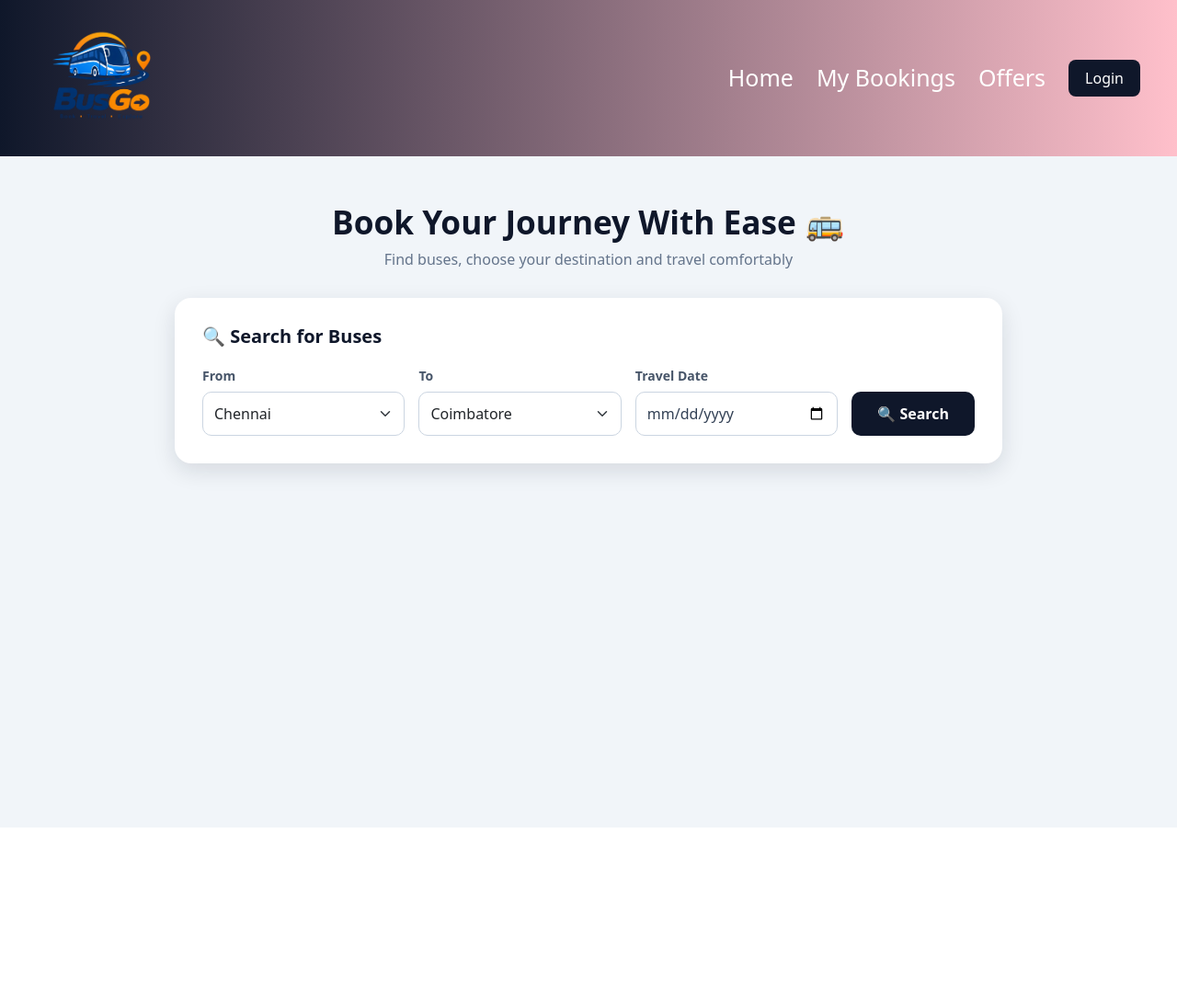
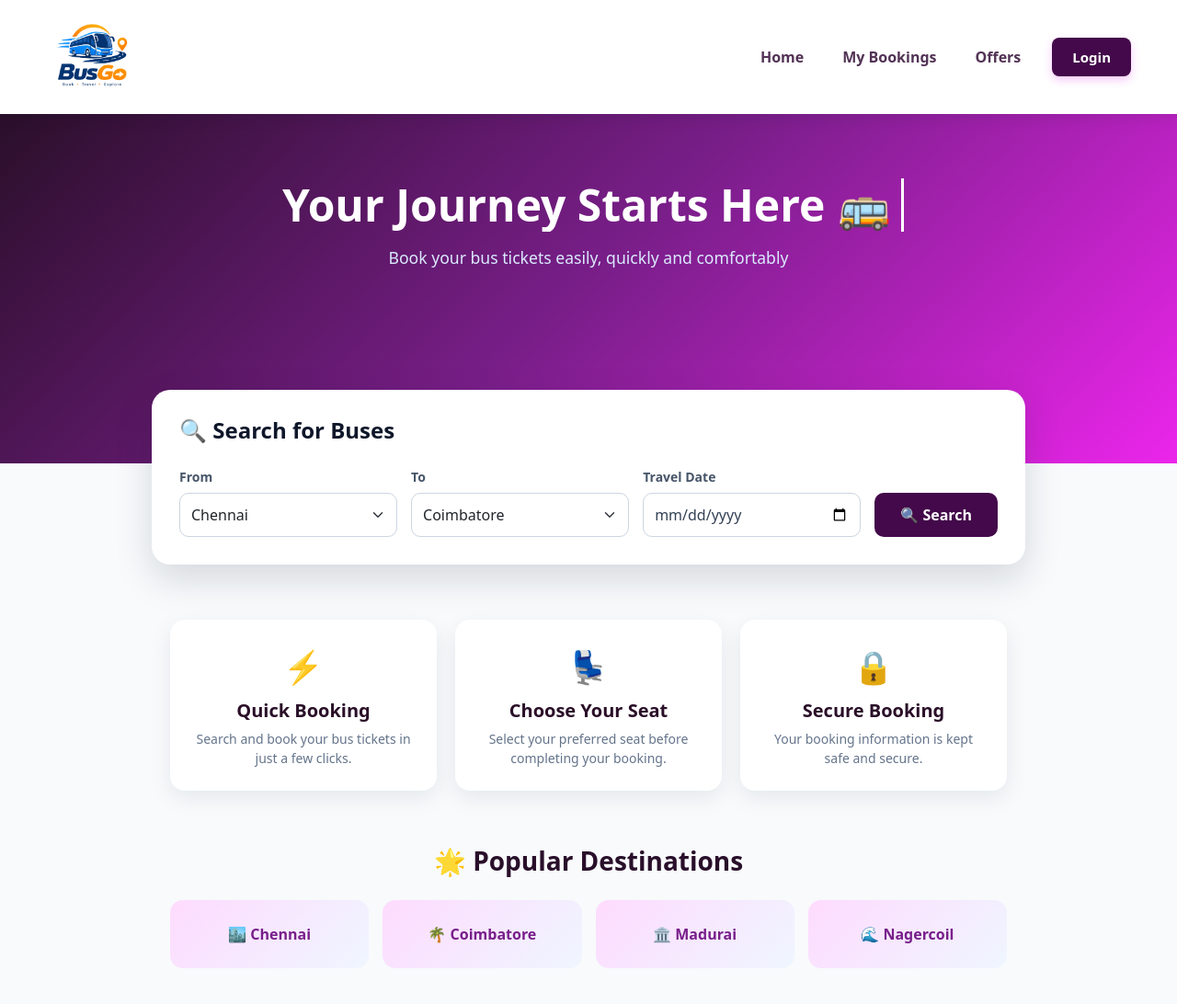
Before and after one commit to Hamrutha05/Bus-Ticket-Booking-App, a React (Vite) app: page / in a window 1280 px wide. Shown: the top 1092 px of the page at 92% size. Before the commit the page ends 900 px from the top, so only its background shows below. Built offline with nearby package versions, Linux system fonts and the light colour scheme.

Commit message:
Updated 6

```diff
--- a/src/components/BusSearch.jsx
+++ b/src/components/BusSearch.jsx
@@ -7,42 +7,77 @@ import BusList from './BusList';
 
 const Page = styled.div`
     min-height: calc(100vh - 70px);
-    background: #f1f5f9;
-    padding: 50px 20px;
+    background: #f8fafc;
+    padding-bottom: 60px;
 `;
 
 const Hero = styled.div`
+    min-height: 380px;
+    padding: 70px 20px 120px;
     text-align: center;
-    margin-bottom: 30px;
+    background: linear-gradient(
+        135deg,
+        #2a0f2a,
+        #7a1e8a,
+        #eb25eb
+    );
+    color: white;
 `;
 
-const Title = styled.h2`
-    font-size: 2.2rem;
-    font-weight: 700;
-    color: #0f172a;
-    margin-bottom: 8px;
+const Title = styled.h1`
+    font-size: 3rem;
+    font-weight: 800;
+    margin-bottom: 15px;
+    overflow: hidden;
+    white-space: nowrap;
+    border-right: 3px solid white;
+    width: 0;
+    margin-left: auto;
+    margin-right: auto;
+    animation: typing 3s steps(25, end) forwards,
+               blink 0.7s infinite;
+
+    @keyframes typing {
+        from {
+            width: 0;
+        }
+        to {
+            width: 25ch;
+        }
+    }
+
+    @keyframes blink {
+        50% {
+            border-color: transparent;
+        }
+    }
+
+    @media (max-width: 768px) {
+        font-size: 2.2rem;
+    }
 `;
 
 const Subtitle = styled.p`
-    color: #64748b;
-    font-size: 1rem;
-    margin: 0;
+    font-size: 1.1rem;
+    color: #dbeafe;
+    margin-bottom: 0;
 `;
 
-const Container = styled.div`
-    max-width: 900px;
-    margin: auto;
+const SearchContainer = styled.div`
+    max-width: 950px;
+    margin: -80px auto 0;
+    position: relative;
+    z-index: 2;
     background: white;
     padding: 30px;
-    border-radius: 18px;
-    box-shadow: 0px 8px 25px rgba(15, 23, 42, 0.12);
+    border-radius: 20px;
+    box-shadow: 0 15px 40px rgba(15, 23, 42, 0.15);
 `;
 
-const SearchTitle = styled.h5`
+const SearchTitle = styled.h4`
     color: #0f172a;
-    font-weight: 600;
-    text-align: left;
-    margin-bottom: 20px;
+    font-weight: 700;
+    margin-bottom: 25px;
 `;
 
 const SearchRow = styled.div`
@@ -100,15 +135,96 @@ const SearchButton = styled(Button)`
     padding: 0 28px;
     border-radius: 10px;
     font-weight: 600;
-    background: #0f172a;
+    background: #43094a;
     border: none;
 
     &:hover {
-        background: #0f172a;
+        background: #26032a;
     }
 
     @media (max-width: 768px) {
         width: 100%;
+    }
+`;
+
+const Features = styled.div`
+    max-width: 950px;
+    margin: 60px auto 0;
+    padding: 0 20px;
+    display: grid;
+    grid-template-columns: repeat(3, 1fr);
+    gap: 20px;
+
+    @media (max-width: 768px) {
+        grid-template-columns: 1fr;
+    }
+`;
+
+const FeatureCard = styled.div`
+    background: white;
+    padding: 25px;
+    border-radius: 16px;
+    text-align: center;
+    box-shadow: 0 8px 25px rgba(15, 23, 42, 0.08);
+    transition: 0.3s;
+
+    &:hover {
+        transform: translateY(-5px);
+        box-shadow: 0 12px 30px rgba(15, 23, 42, 0.12);
+    }
+`;
+
+const Icon = styled.div`
+    font-size: 35px;
+    margin-bottom: 10px;
+`;
+
+const FeatureTitle = styled.h5`
+    color: #2a0f28;
+    font-weight: 700;
+    margin-bottom: 8px;
+`;
+
+const FeatureText = styled.p`
+    color: #64748b;
+    font-size: 14px;
+    margin: 0;
+`;
+
+const DestinationSection = styled.div`
+    max-width: 950px;
+    margin: 60px auto 0;
+    padding: 0 20px;
+`;
+
+const SectionTitle = styled.h3`
+    text-align: center;
+    color: #290f2a;
+    font-weight: 700;
+    margin-bottom: 25px;
+`;
+
+const Destinations = styled.div`
+    display: grid;
+    grid-template-columns: repeat(4, 1fr);
+    gap: 15px;
+
+    @media (max-width: 768px) {
+        grid-template-columns: repeat(2, 1fr);
+    }
+`;
+
+const DestinationCard = styled.div`
+    background: linear-gradient(135deg, #fedbfe, #eff6ff);
+    padding: 25px 15px;
+    border-radius: 14px;
+    text-align: center;
+    color: #781e8a;
+    font-weight: 700;
+    transition: 0.3s;
+
+    &:hover {
+        transform: scale(1.03);
     }
 `;
 
@@ -117,25 +233,32 @@ export default function BusSearch({ searchState, setSearchState }) {
     const [filteredBus, setFilteredBus] = useState(null);
 
     const handleSearch = () => {
-        setFilteredBus(Buses.filter(
-            (data) =>
-                data.source === searchState.from &&
-                data.destination === searchState.to &&
-                data.availableDates.includes(searchState.date)
-        ));
+        setFilteredBus(
+            Buses.filter(
+                (data) =>
+                    data.source === searchState.from &&
+                    data.destination === searchState.to &&
+                    data.availableDates.includes(searchState.date)
+            )
+        );
     };
 
     return (
         <Page>
 
+            {/* HERO SECTION */}
             <Hero>
-                <Title>Book Your Journey With Ease 🚌</Title>
+                <Title>
+                    Your Journey Starts Here 🚌
+                </Title>
+
                 <Subtitle>
-                    Find buses, choose your destination and travel comfortably
+                    Book your bus tickets easily, quickly and comfortably
                 </Subtitle>
             </Hero>
 
-            <Container>
+            {/* SEARCH BOX */}
+            <SearchContainer>
 
                 <SearchTitle>
                     🔍 Search for Buses
@@ -205,7 +328,6 @@ export default function BusSearch({ searchState, setSearchState }) {
                     </Field>
 
                     <SearchButton
-                        variant="primary"
                         onClick={handleSearch}
                     >
                         🔍 Search
@@ -213,8 +335,9 @@ export default function BusSearch({ searchState, setSearchState }) {
 
                 </SearchRow>
 
-            </Container>
+            </SearchContainer>
 
+            {/* SEARCH RESULTS */}
             {filteredBus && filteredBus.length > 0 && (
                 <BusList buses={filteredBus} />
             )}
@@ -223,7 +346,7 @@ export default function BusSearch({ searchState, setSearchState }) {
                 <h3
                     style={{
                         textAlign: 'center',
-                        marginTop: '30px',
+                        marginTop: '40px',
                         color: '#64748b'
                     }}
                 >
@@ -231,6 +354,64 @@ export default function BusSearch({ searchState, setSearchState }) {
                 </h3>
             )}
 
+            {/* FEATURES */}
+            <Features>
+
+                <FeatureCard>
+                    <Icon>⚡</Icon>
+                    <FeatureTitle>Quick Booking</FeatureTitle>
+                    <FeatureText>
+                        Search and book your bus tickets in just a few clicks.
+                    </FeatureText>
+                </FeatureCard>
+
+                <FeatureCard>
+                    <Icon>💺</Icon>
+                    <FeatureTitle>Choose Your Seat</FeatureTitle>
+                    <FeatureText>
+                        Select your preferred seat before completing your booking.
+                    </FeatureText>
+                </FeatureCard>
+
+                <FeatureCard>
+                    <Icon>🔒</Icon>
+                    <FeatureTitle>Secure Booking</FeatureTitle>
+                    <FeatureText>
+                        Your booking information is kept safe and secure.
+                    </FeatureText>
+                </FeatureCard>
+
+            </Features>
+
+            {/* POPULAR DESTINATIONS */}
+            <DestinationSection>
+
+                <SectionTitle>
+                    🌟 Popular Destinations
+                </SectionTitle>
+
+                <Destinations>
+
+                    <DestinationCard>
+                        🏙️ Chennai
+                    </DestinationCard>
+
+                    <DestinationCard>
+                        🌴 Coimbatore
+                    </DestinationCard>
+
+                    <DestinationCard>
+                        🏛️ Madurai
+                    </DestinationCard>
+
+                    <DestinationCard>
+                        🌊 Nagercoil
+                    </DestinationCard>
+
+                </Destinations>
+
+            </DestinationSection>
+
         </Page>
     );
 }
--- a/src/components/Header.jsx
+++ b/src/components/Header.jsx
@@ -4,58 +4,104 @@ import { useNavigate } from 'react-router-dom'
 import logo from '../assets/logo.png'
 
 const HeaderContainer = styled.header`
-  background: linear-gradient(to right,#0f172a,pink) ;
-  color: white;
-  padding: 15px 40px;
+  background: rgba(255, 255, 255, 0.97);
+  color: #280f2a;
+  padding: 12px 50px;
   display: flex;
   justify-content: space-between;
   align-items: center;
-  box-shadow: 0 2px 10px rgba(0, 0, 0, 0.15);
+  box-shadow: 0 3px 15px rgba(15, 23, 42, 0.1);
+  position: sticky;
+  top: 0;
+  z-index: 1000;
+
+  @media (max-width: 768px) {
+    padding: 12px 20px;
+  }
 `
 
+const Logo = styled.img`
+  width: 100px;
+  height: auto;
+  cursor: pointer;
+  transition: 0.3s;
 
-
-const HeaderNav = styled.div`
-  display: flex;
-  gap: 25px;
-  align-items: center;
+  &:hover {
+    transform: scale(1.04);
+  }
 `
 
-const NavItem = styled.span`
-  font-size: 25px;
+const HeaderNav = styled.nav`
+  display: flex;
+  align-items: center;
+  gap: 10px;
+
+  @media (max-width: 768px) {
+    gap: 3px;
+  }
+`
+
+const NavItem = styled.button`
+  background: transparent;
+  border: none;
+  color: #523355;
+  font-size: 16px;
+  font-weight: 600;
+  padding: 10px 16px;
+  border-radius: 8px;
   cursor: pointer;
+  transition: all 0.25s ease;
 
   &:hover {
-    color: #60a5fa;
+    color: #43094a;
+    background: #feefff;
+  }
+
+  @media (max-width: 768px) {
+    font-size: 14px;
+    padding: 8px 9px;
   }
 `
 
 const LoginButton = styled.button`
-  background: #0f172a;
+  background: #43094a;
   color: white;
   border: none;
-  padding: 8px 18px;
+  padding: 10px 22px;
+  margin-left: 8px;
   border-radius: 8px;
   cursor: pointer;
-  font-weight: 500;
+  font-size: 15px;
+  font-weight: 600;
+  transition: all 0.25s ease;
+  box-shadow: 0 4px 10px rgba(222, 37, 235, 0.25);
 
   &:hover {
-    background: #1d4ed8;
+    background: #43094a;
+    transform: translateY(-1px);
+    box-shadow: 0 6px 14px rgba(194, 103, 204, 0.3);
   }
-`
-const Logo = styled.img`
-  width: 140px;
-  height: auto;
-  cursor: pointer;
+
+  @media (max-width: 768px) {
+    padding: 9px 14px;
+    font-size: 14px;
+  }
 `
 
 export default function Header() {
   const navigate = useNavigate()
+
   return (
     <HeaderContainer>
-      <Logo src={logo} alt="BusGo" onClick={() => navigate('/')} />
+
+      <Logo
+        src={logo}
+        alt="BusGo"
+        onClick={() => navigate('/')}
+      />
 
       <HeaderNav>
+
         <NavItem onClick={() => navigate('/')}>
           Home
         </NavItem>
@@ -71,7 +117,9 @@ export default function Header() {
         <LoginButton onClick={() => navigate('/login')}>
           Login
         </LoginButton>
+
       </HeaderNav>
+
     </HeaderContainer>
   )
 }
```
Lines whose indentation alone changed are shown as unchanged.
